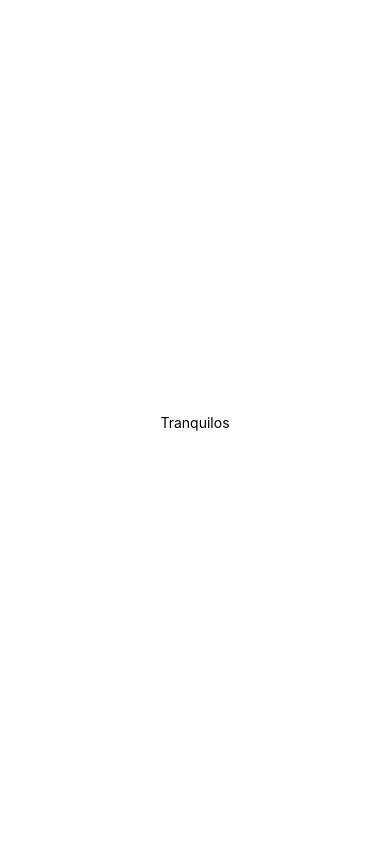
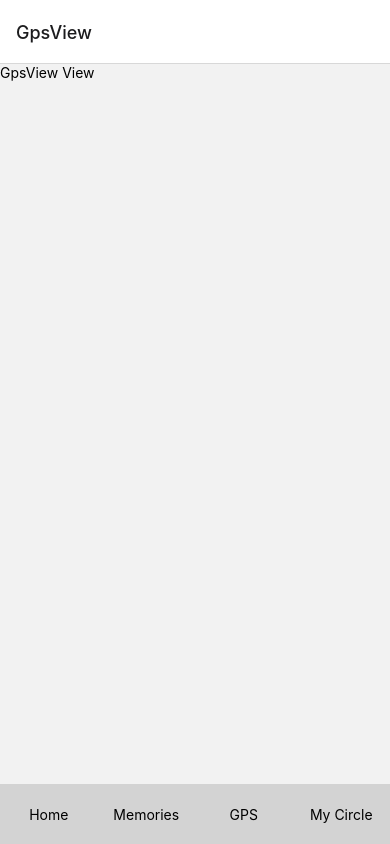
Before and after one commit to anahihull/medihacks, a React Native app: screen /GpsView in a window 390 px wide. Built offline with nearby package versions, Linux system fonts and the light colour scheme.

Commit message:
navbar y views principales

```diff
--- a/App.js
+++ b/App.js
@@ -1,20 +1,29 @@
-import { StatusBar } from 'expo-status-bar';
-import { StyleSheet, Text, View } from 'react-native';
+import React from 'react';
+import { View, StyleSheet } from 'react-native';
+import HomeView from './src/views/HomeView';
+import MemoriesView from './src/views/MemoriesView';
+import GpsView from './src/views/GpsView';
+import MyCircle from './src/views/MyCircle';
+import { NavigationContainer } from '@react-navigation/native';
+import { createBottomTabNavigator } from '@react-navigation/bottom-tabs';
+import BottomNavBar from './src/components/BottomNavBar'; // Importa el componente personalizado
 
-export default function App() {
+const Tab = createBottomTabNavigator();
+
+const App = () => {
   return (
-    <View style={styles.container}>
-      <Text>Tranquilos</Text>
-      <StatusBar style="auto" />
-    </View>
+    <NavigationContainer>
+      <Tab.Navigator
+        tabBar={(props) => <BottomNavBar {...props} />} // Agrega la barra de navegación personalizada
+      >
+        <Tab.Screen name="Home" component={HomeView} />
+        <Tab.Screen name="Memories" component={MemoriesView} />
+        <Tab.Screen name="GpsView" component={GpsView} />
+        <Tab.Screen name="MyCircle" component={MyCircle} />
+
+      </Tab.Navigator>
+    </NavigationContainer>
   );
 }
 
-const styles = StyleSheet.create({
-  container: {
-    flex: 1,
-    backgroundColor: '#fff',
-    alignItems: 'center',
-    justifyContent: 'center',
-  },
-});
+export default App;
--- /dev/null
+++ b/src/components/BottomNavBar.js
@@ -0,0 +1,54 @@
+import React from 'react';
+import { View, TouchableOpacity, Text } from 'react-native';
+
+const BottomNavBar = ({ navigation }) => {
+  const navigateToScreen = (screenName) => {
+    navigation.navigate(screenName);
+  };
+
+  return (
+    <View style={styles.container}>
+      <TouchableOpacity
+        style={styles.tab}
+        onPress={() => navigateToScreen('Home')}
+      >
+        <Text>Home</Text>
+      </TouchableOpacity>
+      <TouchableOpacity
+        style={styles.tab}
+        onPress={() => navigateToScreen('Memories')}
+      >
+        <Text>Memories</Text>
+      </TouchableOpacity>
+      <TouchableOpacity
+        style={styles.tab}
+        onPress={() => navigateToScreen('GpsView')}
+      >
+        <Text>GPS</Text>
+      </TouchableOpacity>
+      <TouchableOpacity
+        style={styles.tab}
+        onPress={() => navigateToScreen('MyCircle')}
+      >
+        <Text>My Circle</Text>
+      </TouchableOpacity>
+    </View>
+  );
+};
+
+const styles = {
+  container: {
+    flexDirection: 'row',
+    justifyContent: 'space-around',
+    alignItems: 'center',
+    backgroundColor: 'lightgray', // Color de fondo de la barra de navegación
+    height: 60, // Altura de la barra de navegación
+  },
+  tab: {
+    flex: 1,
+    alignItems: 'center',
+    justifyContent: 'center',
+  },
+};
+
+export default BottomNavBar;
--- /dev/null
+++ b/src/views/GpsView.js
@@ -0,0 +1,12 @@
+import React from 'react';
+import { View, Text } from 'react-native';
+
+const GpsView = () => {
+  return (
+    <View>
+      <Text>GpsView View</Text>
+    </View>
+  );
+}
+
+export default GpsView;
--- /dev/null
+++ b/src/views/HomeView.js
@@ -0,0 +1,12 @@
+import React from 'react';
+import { View, Text } from 'react-native';
+
+const HomeView = () => {
+  return (
+    <View>
+      <Text>Home View</Text>
+    </View>
+  );
+}
+
+export default HomeView;
--- /dev/null
+++ b/src/views/MemoriesView.js
@@ -0,0 +1,12 @@
+import React from 'react';
+import { View, Text } from 'react-native';
+
+const MemoriesView = () => {
+  return (
+    <View>
+      <Text>Memories View</Text>
+    </View>
+  );
+}
+
+export default MemoriesView;
--- /dev/null
+++ b/src/views/MyCircle.js
@@ -0,0 +1,12 @@
+import React from 'react';
+import { View, Text } from 'react-native';
+
+const MyCircle = () => {
+  return (
+    <View>
+      <Text>MyCircle View</Text>
+    </View>
+  );
+}
+
+export default MyCircle;
```
Also changed, not shown: package.json (+7 -1 lines), 1 other file (tests, documents, lock files or other folders).
